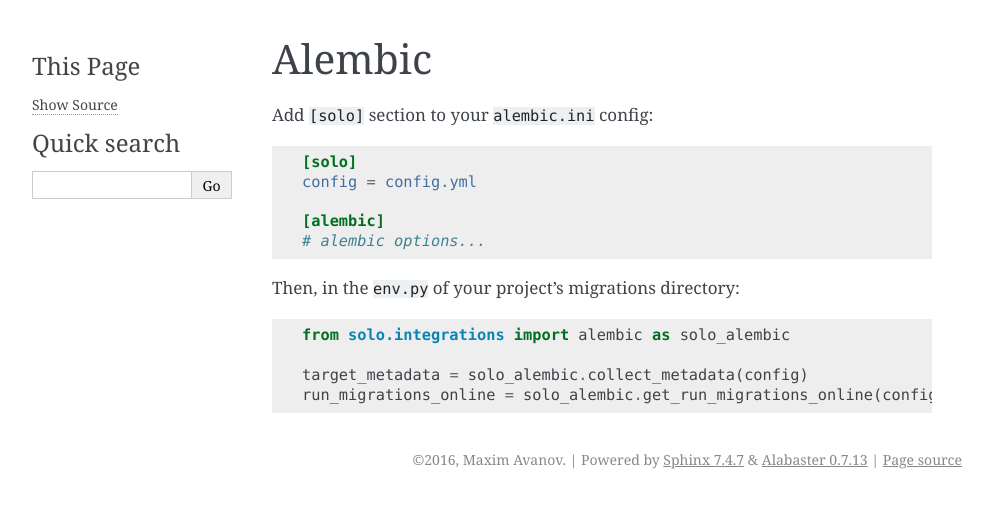
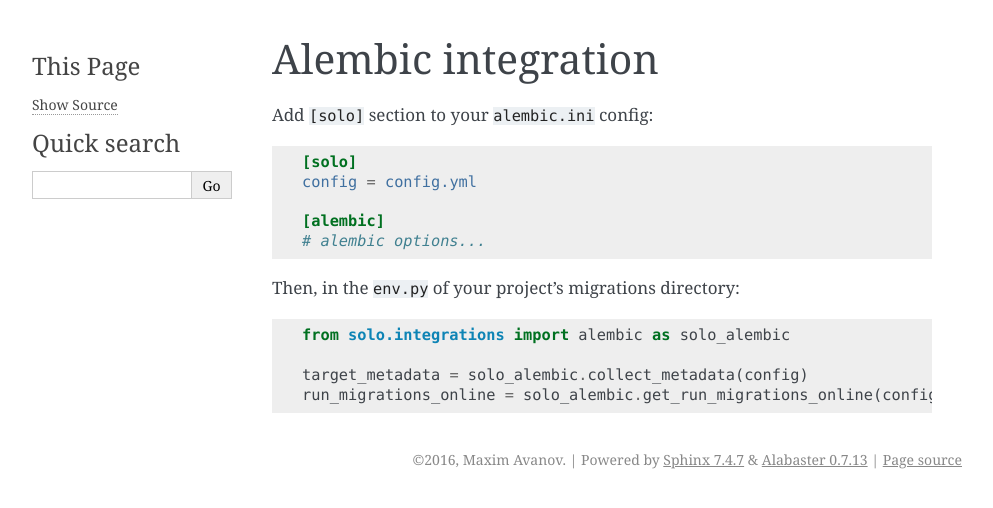
Before and after one commit to avanov/solo, a Sphinx documentation site: the page built from docs/integrations.rst, in a window 1280 px wide. Shown: the top 508 px of the page, without its empty margins (148-1141 px from the left). Built offline with Sphinx 7.4.7, drawn with Linux system fonts in a browser that asks for light colours.

Commit message:
Update docs

```diff
--- a/README.rst
+++ b/README.rst
@@ -6,6 +6,10 @@
 
 .. image:: https://gemnasium.com/avanov/solo.svg
     :target: https://gemnasium.com/avanov/solo
+
+.. image:: https://readthedocs.org/projects/solo/badge/?version=develop
+    :target: http://solo.readthedocs.org/en/develop/?badge=develop
+    :alt: Documentation Status
 
 Host prerequisites
 ------------------
--- a/docs/integrations.rst
+++ b/docs/integrations.rst
@@ -1,5 +1,5 @@
-Alembic
--------
+Alembic integration
+-------------------
 
 Add ``[solo]`` section to your ``alembic.ini`` config:
 
```
